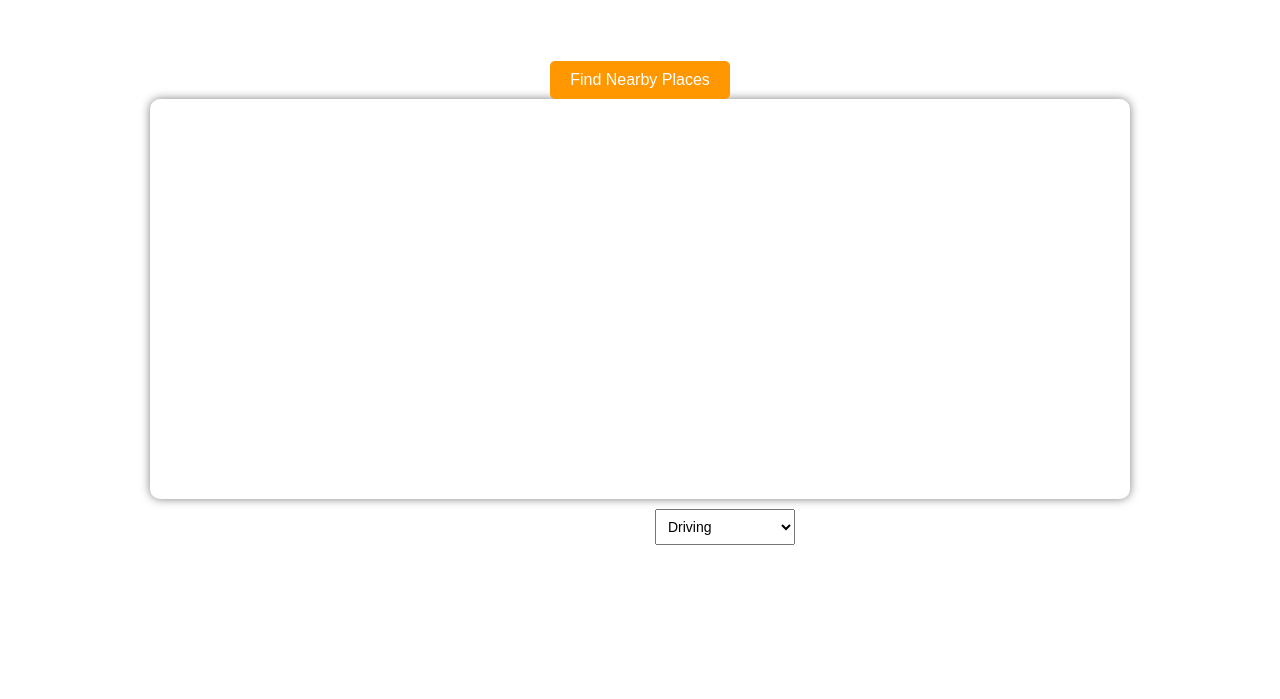
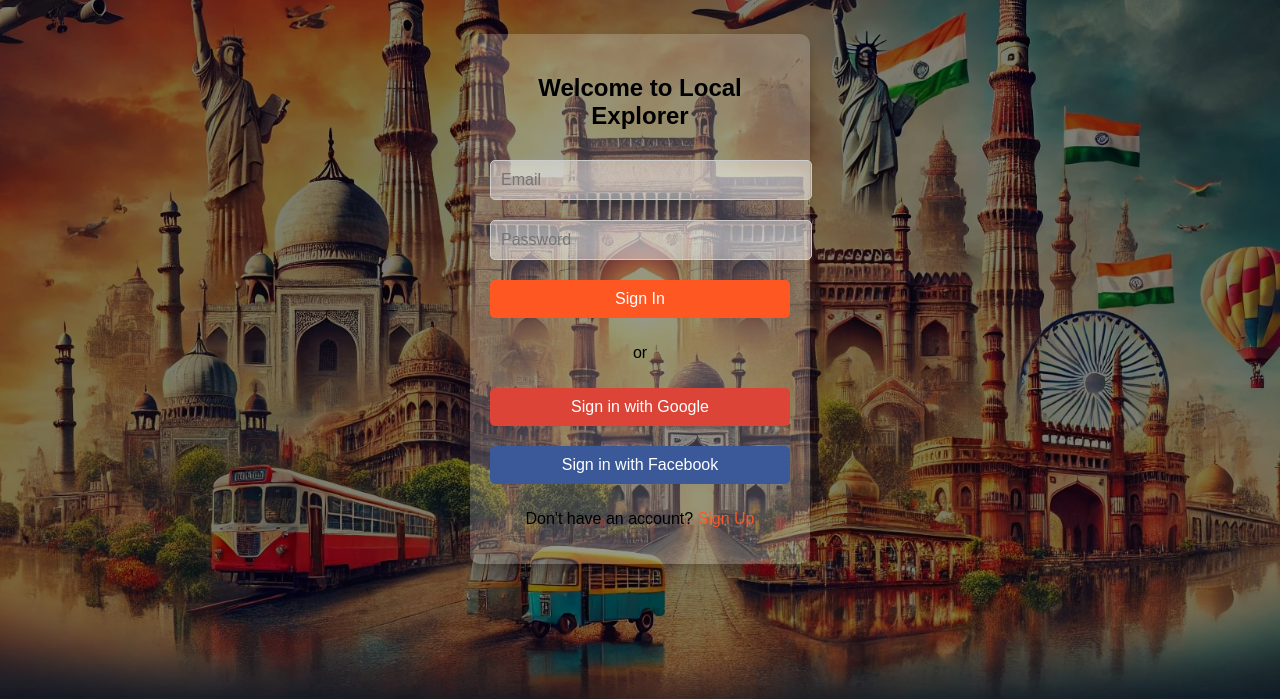
Before and after one commit to VanithaVarsha-Meesala/LocalExplorer, a plain HTML site: page index.html in a window 1280 px wide. Shown: the part 101-800 px from the top of the page. Drawn offline with Linux system fonts and the light colour scheme; some packages are replaced by stand-ins of ours.

Commit message:
changed commit

```diff
--- a/index.html
+++ b/index.html
@@ -3,28 +3,22 @@
 <head>
     <meta charset="UTF-8">
     <meta name="viewport" content="width=device-width, initial-scale=1.0">
-    <title>Local Explorer</title>
+    <title>Local Explorer - Sign In</title>
     <link rel="stylesheet" href="styles.css">
 </head>
 <body>
-    <div class="container">
-        <h1>Local Explorer</h1>
-        <p>Find nearby places, travel time, and the best time to visit!</p>
-        <button onclick="getUserLocation()">Find Nearby Places</button>
-
-        <div id="map"></div>
-        <label for="transport-mode">Select Transport Mode:</label>
-        <select id="transport-mode">
-            <option value="DRIVING">Driving</option>
-            <option value="WALKING">Walking</option>
-            <option value="BICYCLING">Cycling</option>
-            <option value="TRANSIT">Public Transport</option>
-        </select>
-
-        <div id="info"></div>
+    <div class="overlay"></div>
+    <div class="login-container">
+        <h2>Welcome to Local Explorer</h2>
+        <form>
+            <input type="email" placeholder="Email" required>
+            <input type="password" placeholder="Password" required>
+            <button type="submit">Sign In</button>
+        </form>
+        <p>or</p>
+        <button class="google-btn">Sign in with Google</button>
+        <button class="facebook-btn">Sign in with Facebook</button>
+        <p>Don't have an account? <a href="#">Sign Up</a></p>
     </div>
-
-    <script src="script.js"></script>
-    <script async defer src="https://maps.googleapis.com/maps/api/js?key=YOUR_GOOGLE_MAPS_API_KEY&libraries=places,directions"></script>
 </body>
 </html>
--- a/styles.css
+++ b/styles.css
@@ -1,43 +1,92 @@
 body {
+    margin: 0;
+    padding: 0;
     font-family: Arial, sans-serif;
-    text-align: center;
-    background-image: url('assets/travel-background.jpg');
-    background-size: cover;
-    background-position: center;
-    color: white;
+    background: url('background.jpg') no-repeat center center/cover;
+    height: 100vh;
+    display: flex;
+    align-items: center;
+    justify-content: center;
+    position: relative;
 }
 
-.container {
-    padding: 20px;
+.overlay {
+    position: absolute;
+    width: 100%;
+    height: 100%;
+    background: rgba(0, 0, 0, 0.5); /* Dark overlay */
 }
 
-#map {
-    height: 400px;
-    width: 80%;
-    margin: auto;
+.login-container {
+    position: relative;
+    background: rgba(255, 255, 255, 0.2); /* Semi-transparent form */
+    padding: 20px;
     border-radius: 10px;
-    box-shadow: 0px 0px 10px rgba(0, 0, 0, 0.5);
+    text-align: center;
+    width: 300px;
+    box-shadow: 0 4px 10px rgba(0, 0, 0, 0.2);
+}
+
+input, button {
+    width: 100%;
+    padding: 10px;
+    margin: 10px 0;
+    border: 1px solid #ccc;
+    border-radius: 5px;
+    backdrop-filter: blur(10px); /* Blur applied only under inputs & buttons */
+    background: rgba(255, 255, 255, 0.4); /* Semi-transparent background */
+    font-size: 16px;
 }
 
 button {
-    margin-top: 20px;
-    padding: 10px 20px;
-    font-size: 16px;
+    border: none;
+    background: #ff5722;
+    color: white;
     cursor: pointer;
-    border: none;
-    background-color: #ff9800;
-    color: white;
-    border-radius: 5px;
 }
 
-select {
-    margin-top: 10px;
-    padding: 8px;
-    font-size: 14px;
+.google-btn {
+    background: #db4437;
 }
 
-#info {
-    margin-top: 20px;
-    font-size: 18px;
-    color: yellow;
+.facebook-btn {
+    background: #3b5998;
 }
+
+
+.google-btn {
+    background: #db4437;
+}
+
+.facebook-btn {
+    background: #3b5998;
+}
+
+a {
+    color: #ff5722;
+    text-decoration: none;
+}
+input:focus {
+    outline: none;
+    border: 2px solid #b43b16;
+    box-shadow: 0 0 10px rgba(255, 87, 34, 0.5);
+    transition: 0.3s;
+}
+
+button:hover {
+    background: #e64a19;
+    transform: scale(1.05);
+    transition: 0.3s ease-in-out;
+}
+.login-container {
+    opacity: 0;
+    transform: translateY(-20px);
+    animation: fadeIn 0.6s forwards;
+}
+
+@keyframes fadeIn {
+    to {
+        opacity: 1;
+        transform: translateY(0);
+    }
+}
```
Also changed, not shown: background.jpg (added).
